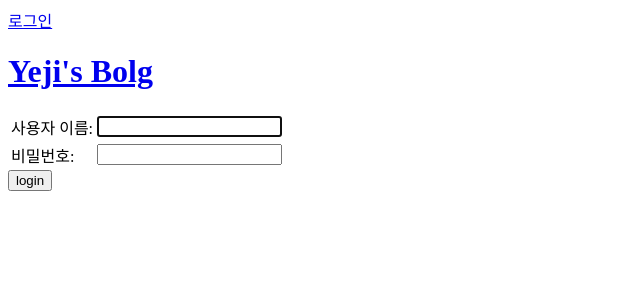
After one commit to yjeom/djangogirls, a Django app: page /accounts/login/ in a window 1280 px wide. The commit adds this page. Shown: the top 300 px of the page, without its empty margins (0-640 px from the left). Run offline with Django 3.2, Linux system fonts and the light colour scheme.

Commit message:
Added login/logout

```diff
--- a/blog/templates/blog/base.html
+++ b/blog/templates/blog/base.html
@@ -8,8 +8,11 @@
     <div class="page-header">
         {% if user.is_authenticated %}
             <a href="{% url 'post_new' %}"><span>추가</span></a>
+            <a href="{% url 'post_draft_list' %}" ><span>미리보기목록<span></a>
+            <p>Hello {{ user.username }} <small>(<a href="{% url 'logout' %}">Log out</a>)</small></p>
+        {% else %}
+            <a href="{% url 'login' %}"><span>로그인</span></a>
         {% endif %}
-        <a href="{% url 'post_draft_list' %}" ><span>미리보기목록<span></a>
         <h1><a href="/">Yeji's Bolg</a> </h1>
     </div>
    {% block content %}
--- /dev/null
+++ b/blog/templates/registration/login.html
@@ -0,0 +1,24 @@
+{% extends "blog/base.html" %}
+
+{% block content %}
+    {% if form.errors %}
+        <p>이름과 비밀번호가 일치하지 않습니다. 다시 시도해주세요.</p>
+    {% endif %}
+
+    <form method="post" action="{% url 'login' %}">
+    {% csrf_token %}
+        <table>
+        <tr>
+            <td>{{ form.username.label_tag }}</td>
+            <td>{{ form.username }}</td>
+        </tr>
+        <tr>
+            <td>{{ form.password.label_tag }}</td>
+            <td>{{ form.password }}</td>
+        </tr>
+        </table>
+
+        <input type="submit" value="login" />
+        <input type="hidden" name="next" value="{{ next }}" />
+    </form>
+{% endblock %}
--- a/blog/views.py
+++ b/blog/views.py
@@ -3,6 +3,7 @@ from django.shortcuts import redirect
 from django.utils import timezone
 from .models import Post
 from .form import PostForm
+from django.contrib.auth.decorators import login_required
 # Create your views here.
 
 def post_list(request):
@@ -15,6 +16,7 @@ def post_detail(request, pk):
     return render(request, 'blog/post_detail.html',{'post':post})
 
 
+@login_required
 def post_new(request):
     if request.method == "POST":
         form = PostForm(request.POST)
@@ -29,6 +31,7 @@ def post_new(request):
     return render(request, 'blog/post_edit.html', {'form': form})
 
 
+@login_required
 def post_edit(request, pk):
     post = get_object_or_404(Post, pk=pk)
     if request.method == 'POST':
@@ -44,11 +47,13 @@ def post_edit(request, pk):
     return render(request, 'blog/post_edit.html', {'form': form})
 
 
+@login_required
 def post_draft_list(request):
     posts = Post.objects.filter(published_date__isnull=True).order_by('created_date')
     return render(request, 'blog/post_draft_list.html', {'posts': posts})
 
 
+@login_required
 def post_publish(request, pk):
     post = get_object_or_404(Post, pk=pk)
     post.publish()
--- a/mysite/settings.py
+++ b/mysite/settings.py
@@ -124,3 +124,5 @@ STATIC_URL = '/static/'
 # https://docs.djangoproject.com/en/3.2/ref/settings/#default-auto-field
 
 DEFAULT_AUTO_FIELD = 'django.db.models.BigAutoField'
+
+LOGIN_REDIRECT_URL = '/'
--- a/mysite/urls.py
+++ b/mysite/urls.py
@@ -13,10 +13,14 @@ Including another URLconf
     1. Import the include() function: from django.urls import include, path
     2. Add a URL to urlpatterns:  path('blog/', include('blog.urls'))
 """
+from django.conf.urls import include, url
 from django.contrib import admin
-from django.urls import path, include
+from django.contrib.auth import views as auth_views
+from django.urls import path
 
 urlpatterns = [
     path('admin/', admin.site.urls),
     path('', include('blog.urls')),
+    url(r'^accounts/login/$', auth_views.LoginView.as_view(template_name="registration/login.html"), name='login'),
+    url(r'^accounts/logout/$', auth_views.LogoutView.as_view(), name='logout', kwargs={'next_page': '/'}),
 ]
```
